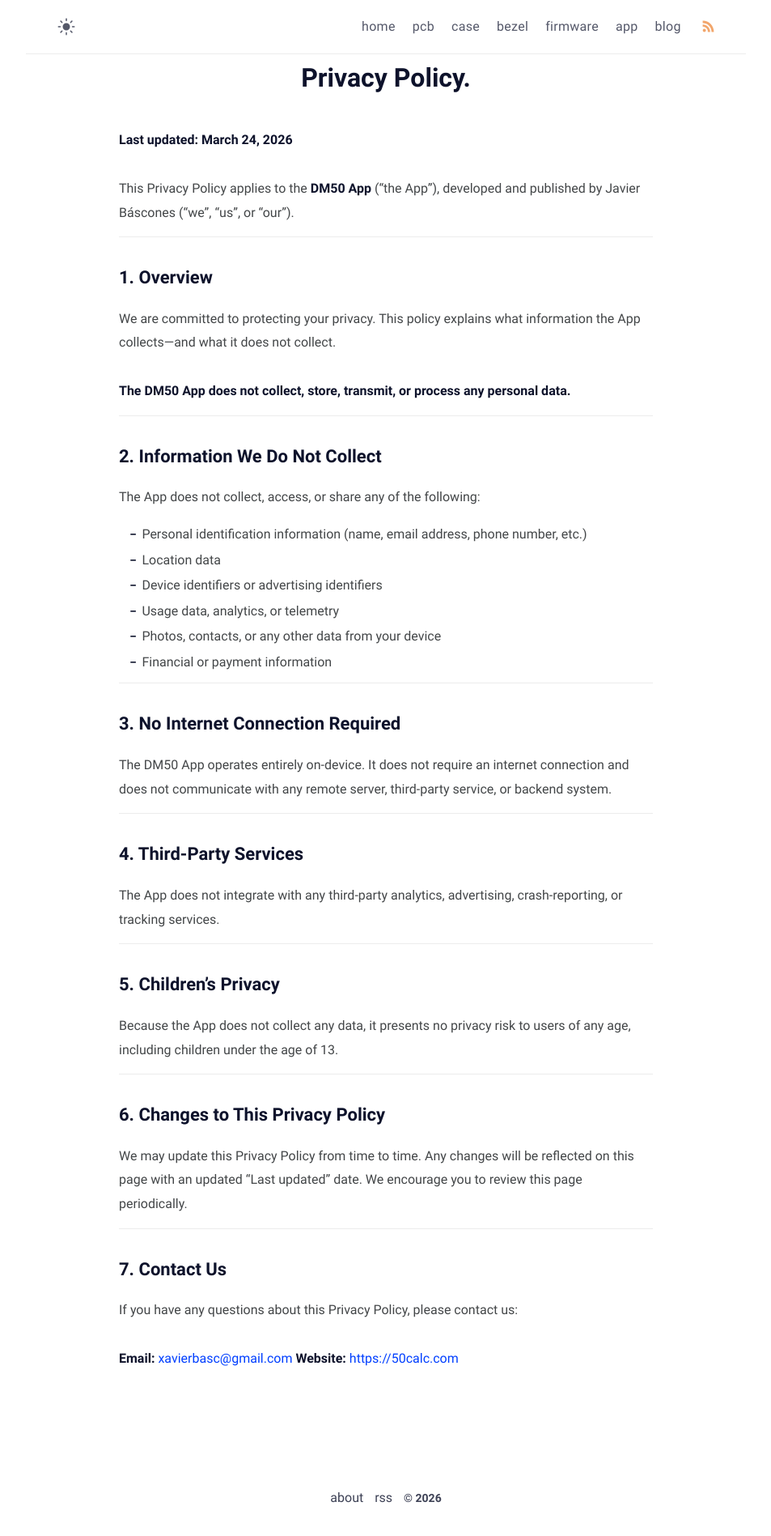
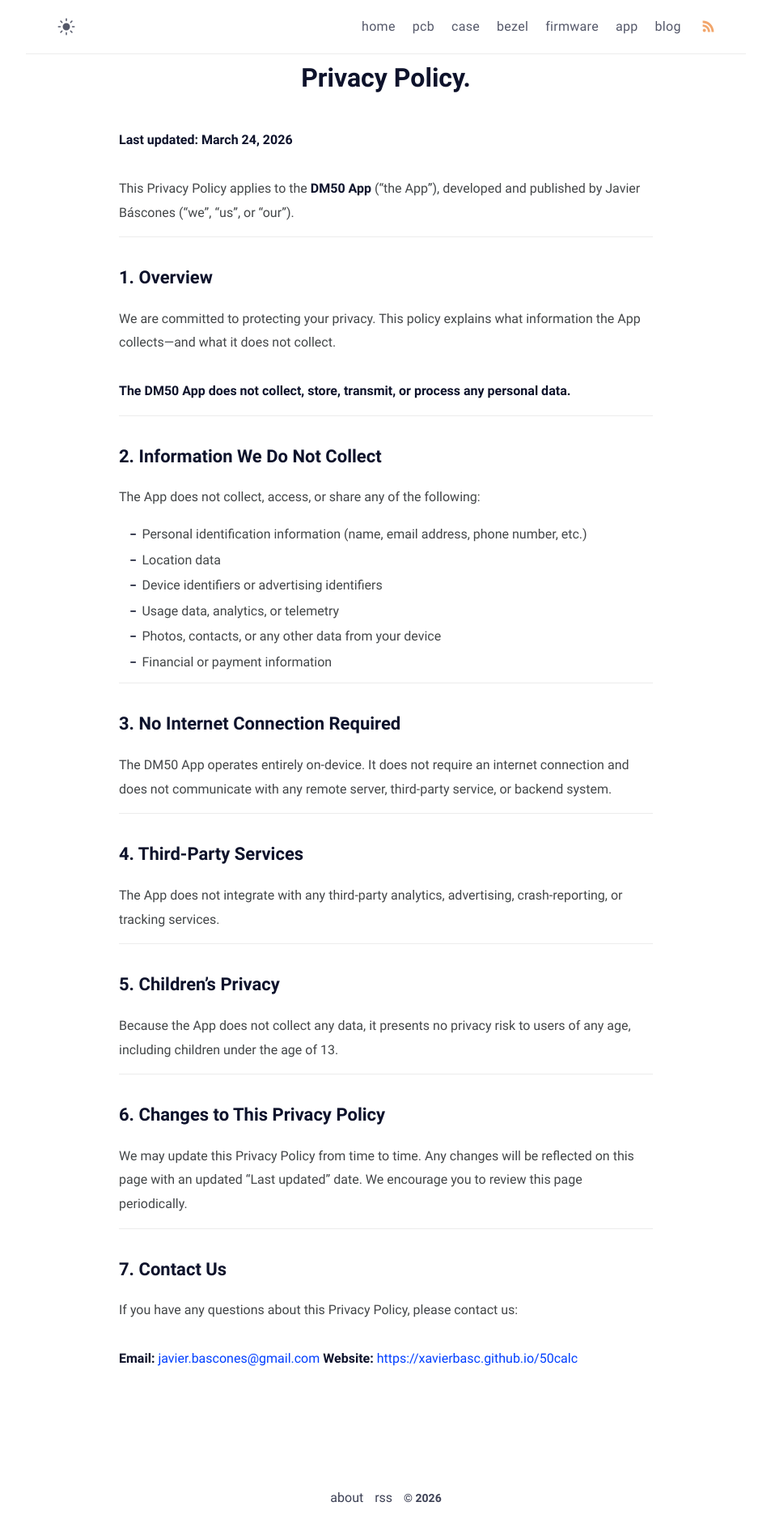
Before and after one commit to xavierbasc/50calc, a Jekyll site: the page built from privacy-policy.md, in a window 1280 px wide. Shown: the whole page at 81% size, without its empty margins (163-1116 px from the left). Built offline with Jekyll 4.4.1, drawn with Linux system fonts in a browser that asks for light colours.

Commit message:
Fix contact email and website URL in Privacy Policy
Co-Authored-By: Claude Sonnet 4.6 <noreply@anthropic.com>

```diff
--- a/privacy-policy.md
+++ b/privacy-policy.md
@@ -60,5 +60,5 @@ We may update this Privacy Policy from time to time. Any changes will be reflect
 
 If you have any questions about this Privacy Policy, please contact us:
 
-**Email:** [xavierbasc@gmail.com](mailto:xavierbasc@gmail.com)
-**Website:** [https://50calc.com](https://50calc.com)
+**Email:** [javier.bascones@gmail.com](mailto:javier.bascones@gmail.com)
+**Website:** [https://xavierbasc.github.io/50calc](https://xavierbasc.github.io/50calc)
```
